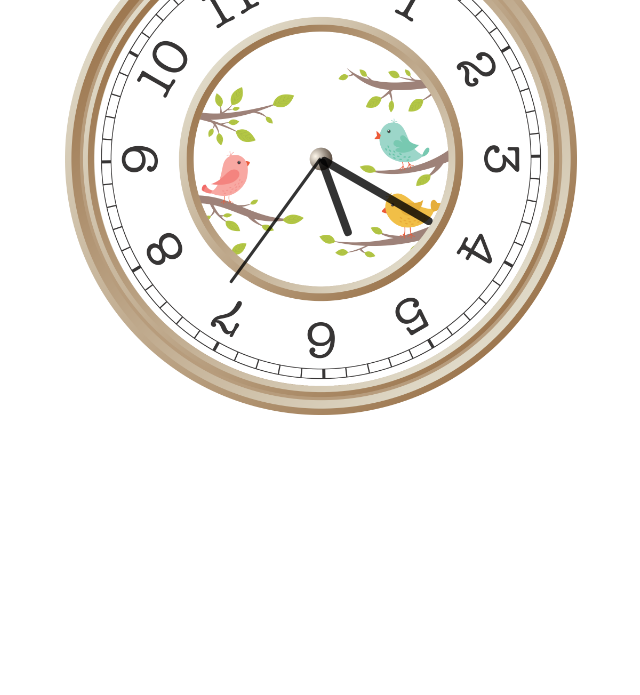
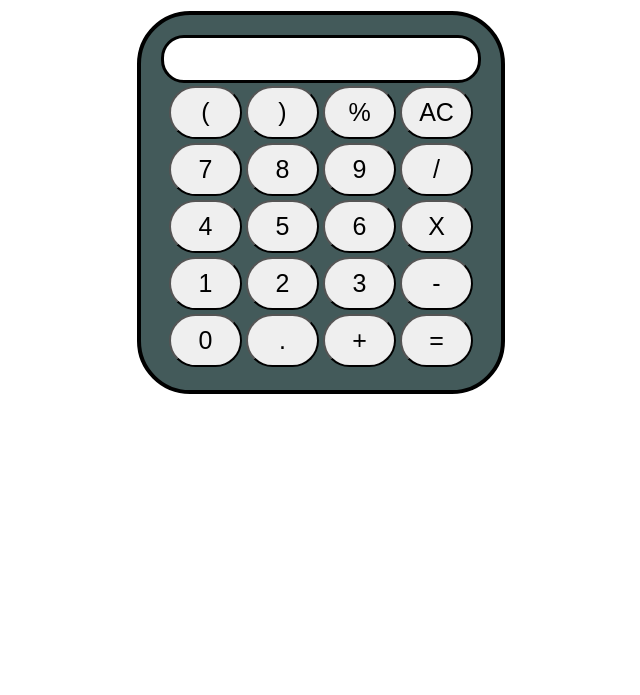
Before and after one commit to prashil03081999/Web-Development, a website: page index.html in a window 1280 px wide. Shown: the part 105-800 px from the top of the page, without its empty margins (319-959 px from the left). Drawn offline with Linux system fonts and the light colour scheme.

Commit message:
Project 9

```diff
--- a/index.html
+++ b/index.html
@@ -4,15 +4,49 @@
     <meta charset="UTF-8">
     <meta http-equiv="X-UA-Compatible" content="IE=edge">
     <meta name="viewport" content="width=device-width, initial-scale=1.0">
-    <title>Clock Using Pure JavaScript</title>
-    <link rel="stylesheet" href="index.css">
-    <script src="index.js"></script>
+    <link rel="stylesheet" href="style.css">
+    <title>Online Calculator by Pr</title>
+
 </head>
 <body>
-    <div id="clockcontainer">
-        <div id="hour"></div>
-        <div id="minute"></div>
-        <div id="second"></div>
+    <div class="container">
+        <h1>Calculator</h1>
+        <div class="calculator">
+            <input type="text" name="screen" id="screen">
+            <table>
+                <tr>
+                    <td><button>(</button></td>
+                    <td><button>)</button></td>
+                    <td><button>%</button></td>
+                    <td><button>AC</button></td>
+                </tr>
+                <tr>
+                    <td><button>7</button></td>
+                    <td><button>8</button></td>
+                    <td><button>9</button></td>
+                    <td><button>/</button></td>
+                </tr>
+                <tr>
+                    <td><button>4</button></td>
+                    <td><button>5</button></td>
+                    <td><button>6</button></td>
+                    <td><button>X</button></td>
+                </tr>
+                <tr>
+                    <td><button>1</button></td>
+                    <td><button>2</button></td>
+                    <td><button>3</button></td>
+                    <td><button>-</button></td>
+                </tr>
+                <tr>
+                    <td><button>0</button></td>
+                    <td><button>.</button></td>
+                    <td><button>+</button></td>
+                    <td><button>=</button></td>
+                </tr>
+            </table>
+        </div>
     </div>
 </body>
+<script src="script.js"></script>
 </html>
```
